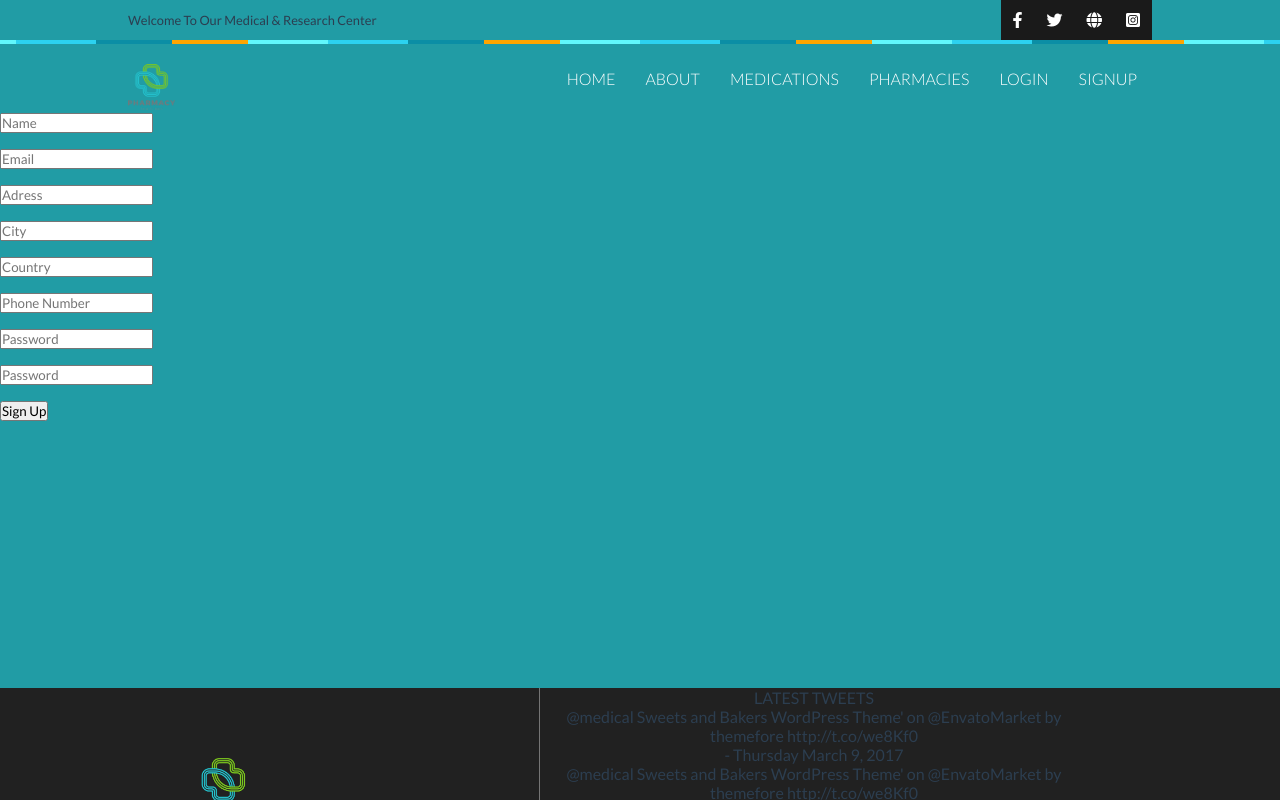
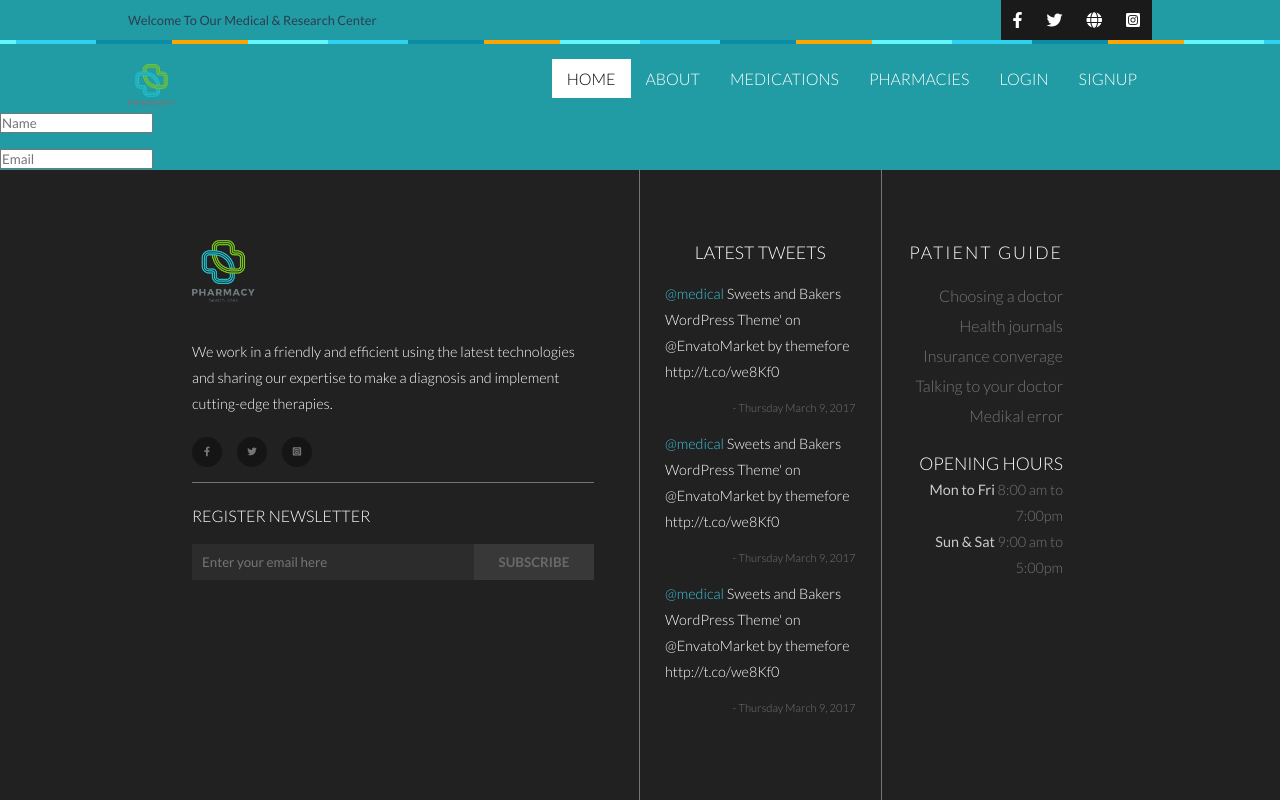
Before and after one commit to ljukip/isa-2021-isa-front-vue, a Vue app: page /signup in a window 1280 px wide. Shown: the top 800 px of the page. Built offline with nearby package versions, Linux system fonts and the light colour scheme.

Commit message:
footer finished

```diff
--- /dev/null
+++ b/src/components/Admins/PharmacyAdmin.vue
@@ -0,0 +1,14 @@
+<template>
+  <div>
+    <h1>Pharmacy Admin Profile</h1>
+  </div>
+</template>
+
+<script>
+export default {
+  name: "PharmacyAdmin",
+};
+</script>
+
+<style>
+</style>
--- a/src/components/Layout/Footer.vue
+++ b/src/components/Layout/Footer.vue
@@ -55,22 +55,22 @@
         </div>
         <div class="info">
           <p class="patientGuide">PATIENT GUIDE</p>
-          <div>
+          <div class="infoLinks">
             <a href="#">Choosing a doctor</a>
             <a href="#">Health journals</a>
             <a href="#">Insurance converage</a>
             <a href="#">Talking to your doctor</a>
             <a href="#">Medikal error</a>
           </div>
-          <div class="openingHours"></div>
-          <p>OPENING HOURS</p>
-          <p><span>Mon to Fri</span> 8:00 am to 7:00pm</p>
-          <p><span>Sun & Sat</span> 9:00 am to 5:00pm</p>
-          <div></div>
+          <div class="openingHours">
+            <h3>OPENING HOURS</h3>
+            <p class="time"><span>Mon to Fri</span> 8:00 am to 7:00pm</p>
+            <p class="time"><span>Sun & Sat</span> 9:00 am to 5:00pm</p>
+          </div>
         </div>
       </div>
     </div>
-    <!-- <div class="copyright">&copy; 2021</div> -->
+    <div class="copyright">&copy; 2021</div>
   </footer>
 </template>
 
@@ -85,7 +85,7 @@ export default {
   position: absolute;
   bottom: 0;
   width: 100%;
-  height: 14%; /* Height of the footer */
+  height: 630px; /* Height of the footer */
   background: #212121;
   .footerWrapper {
     display: flex;
@@ -164,13 +164,96 @@ export default {
     }
   }
   .footerRightSide {
+    display: flex;
+    width: 50%;
+    .tweets {
+      border-right: 1px solid #757575;
+      padding: 70px 25px;
+      color: #fff;
+      line-height: 26px;
+      font-weight: 300;
+
+      .latestTweets {
+        font-size: 1.1rem;
+        margin-bottom: 15px;
+      }
+      .oneTweet {
+        font-size: 0.9rem;
+        text-align: start;
+        .tweet {
+          color: #3dc5df;
+        }
+        .tweetLink {
+          &:hover {
+            color: #3dc5df;
+            transition: 500ms;
+            cursor: pointer;
+          }
+        }
+        .tweetDate {
+          display: inline-block;
+          width: 100%;
+          text-align: right;
+          color: #757575;
+          margin: 10px 0;
+          font-size: 0.7rem;
+        }
+      }
+    }
+
+    .info {
+      padding: 70px 25px;
+      color: #fff;
+      line-height: 26px;
+      font-weight: 300;
+      text-align: end;
+      .patientGuide {
+        font-size: 1.1rem;
+        margin-bottom: 15px;
+        letter-spacing: 2px;
+      }
+      .infoLinks {
+        display: flex;
+        flex-wrap: wrap;
+        justify-content: flex-end;
+        line-height: 30px;
+        a {
+          text-decoration: none;
+          color: #757575;
+
+          &:hover {
+            color: white;
+            transition: 500ms;
+          }
+        }
+      }
+      .openingHours {
+        h3 {
+          text-transform: uppercase;
+          color: #fff;
+          margin-top: 20px;
+          font-size: 1.1rem;
+          font-weight: 300;
+        }
+        p.time {
+          margin-left: 10px;
+          color: #757575;
+          font-size: 0.9rem;
+        }
+        p span {
+          color: #cbcbcb;
+          line-height: 26px;
+          font-weight: 400;
+        }
+      }
+    }
   }
-  // .copyright {
-  //   background-color: rgb(255, 0, 0);
-  //   height: 20px;
-  //   position: absolute;
-  //   bottom: 0;
-  //   width: 100%;
-  // }
+  .copyright {
+    text-align: center;
+    background: #1b1b1b;
+    padding: 10px 0;
+    font-size: 14px;
+    color: #535353;
+  }
 }
 </style>
--- a/src/components/Layout/Navbar.vue
+++ b/src/components/Layout/Navbar.vue
@@ -23,6 +23,7 @@
               v-for="(link, index) in links"
               :to="link.path"
               :key="index"
+              v-bind:class="{ selected: index === 0 }"
             >
               {{ link.name }}
             </router-link>
@@ -116,6 +117,10 @@ export default {
     position: relative;
     z-index: 0;
     cursor: pointer;
+    &.selected {
+      background-color: white;
+      color: black;
+    }
     &:hover {
       color: black;
     }
@@ -128,7 +133,7 @@ export default {
       content: "";
       background-color: #fff;
       transition: all 0.3s;
-      z-index: -10;
+      z-index: -1;
     }
     &:hover:before {
       width: 100%;
--- a/src/components/Registration/Login.vue
+++ b/src/components/Registration/Login.vue
@@ -1,5 +1,11 @@
 <template>
   <form @submit.prevent="login">
+    <p v-if="errors.length">
+              <b>Please correct the following error(s):</b>
+              <ul>
+                <li class="error__item" v-for="error in errors" :key="error.index">{{ error }}</li>
+              </ul>
+            </p>
       <input v-model="username" type="text" placeholder="Username">
       <input v-model="password" type="password" placeholder="Password">
       <button>login</button>
@@ -7,25 +13,35 @@
 </template>
 
 <script>
-
 export default {
-  name: 'Login',
+  name: "Login",
   data: () => ({
-    username: '',
-    password: '',
-    error: false
+    username: "",
+    password: "",
+    errors: [],
   }),
   methods: {
-  login() {
-      this.$store.dispatch("loginUser", {
-        username: this.username,
-        password: this.password
-      })
-    }
-  }
-}
+    login() {
+      this.errors = [];
+
+      if (!this.username) {
+        this.errors.push("Username required.");
+      }
+
+      if (!this.password) {
+        this.errors.push("Password required.");
+      }
+
+      if (!this.errors.length) {
+        this.$store.dispatch("loginUser", {
+          username: this.username,
+          password: this.password,
+        });
+      }
+    },
+  },
+};
 </script>
 
 <style>
-
 </style>
--- a/src/components/Registration/SignUp.vue
+++ b/src/components/Registration/SignUp.vue
@@ -1,6 +1,12 @@
 <template>
 
       <form class="form__box" @submit.prevent="signIn">
+        <p v-if="errors.length">
+              <b>Please correct the following error(s):</b>
+              <ul>
+                <li class="error__item" v-for="error in errors" :key="error.index">{{ error }}</li>
+              </ul>
+            </p>
             <input v-model="name" type="text" placeholder="Name">
             <input v-model="email" type="email" placeholder="Email">
             <input v-model="adress" type="text" placeholder="Adress">
@@ -17,8 +23,9 @@
 
 <script>
 export default {
-  name: 'SignUp',
+  name: "SignUp",
   data: () => ({
+    errors: [],
     name: "",
     email: "",
     adress: "",
@@ -29,6 +36,37 @@ export default {
   }),
   methods: {
     signIn() {
+      this.errors = [];
+
+      if (!this.name) {
+        this.errors.push("Name required.");
+      }
+
+      if (!this.email) {
+        this.errors.push("Email required.");
+      }
+
+      if (!this.adress) {
+        this.errors.push("Adress required.");
+      }
+
+      if (!this.city) {
+        this.errors.push("City required.");
+      }
+
+      if (!this.country) {
+        this.errors.push("Country required.");
+      }
+
+      if (!this.number) {
+        this.errors.push("Number required.");
+      }
+
+      if (!this.password) {
+        this.errors.push("Password required.");
+      }
+
+      if (!this.errors.length) {
         this.$store.commit("signInUser", {
           name: this.name,
           email: this.email,
@@ -37,15 +75,14 @@ export default {
           country: this.country,
           number: this.number,
           password: this.password,
-      })
+        });
       }
-  }
-}
+    },
+  },
+};
 </script>
 
 <style>
-
-
 .form__box {
   display: flex;
   flex-direction: column;
@@ -56,5 +93,8 @@ export default {
   margin-bottom: 1rem;
 }
 
-
+.error__item {
+  list-style: none;
+  color: red;
+}
 </style>
--- a/src/components/User/RegistederUser.vue
+++ b/src/components/User/RegistederUser.vue
@@ -0,0 +1,10 @@
+<template>
+  <h1>registred user</h1>
+</template>
+
+<script>
+export default {};
+</script>
+
+<style>
+</style>
--- a/src/store/store.js
+++ b/src/store/store.js
@@ -1,6 +1,7 @@
 import Vue from "vue";
 import Vuex from "vuex";
 import axios from "axios";
+import router from "../router";
 
 axios.defaults.baseURL = "http://localhost:8080/";
 
@@ -60,6 +61,7 @@ export const store = new Vuex.Store({
       console.log(user);
       let users = state.users;
       users.push(user);
+      console.log(users);
     },
   },
 
@@ -68,14 +70,18 @@ export const store = new Vuex.Store({
       const { username, password } = payload;
       let users = getters.getUsers;
 
+      //check if user is valid
       const checkUsers = (userName) =>
         users.find((user) => {
-          return user.name === userName;
+          if (user.name === userName) {
+            router.push("/registederuser");
+          }
+          return;
         });
 
       // check if user is admin
       if (username === "vue-admin") {
-        console.log("admin");
+        router.push("/pharmacyadmin");
       } else {
         // check if user is valid
         console.log("****************");
@@ -88,11 +94,7 @@ export const store = new Vuex.Store({
         password,
       };
 
-      users.push(newUser);
+      console.log(newUser);
     },
-
-    // checkIfAdmin({getters}, payload) {
-
-    // }
   },
 });
--- /dev/null
+++ b/src/views/PharmacyAdmin.vue
@@ -0,0 +1,15 @@
+<template>
+  <PharmacyAdmin />
+</template>
+
+<script>
+import PharmacyAdmin from "../components/Admins/PharmacyAdmin";
+export default {
+  components: {
+    PharmacyAdmin,
+  },
+};
+</script>
+
+<style>
+</style>
--- /dev/null
+++ b/src/views/RegistederUser.vue
@@ -0,0 +1,15 @@
+<template>
+  <RegistederUser />
+</template>
+
+<script>
+import RegistederUser from "../components/User/RegistederUser";
+export default {
+  components: {
+    RegistederUser,
+  },
+};
+</script>
+
+<style>
+</style>
```
Also changed, not shown: src/router.js (+10 -0 lines). Lines whose indentation alone changed are shown as unchanged.
